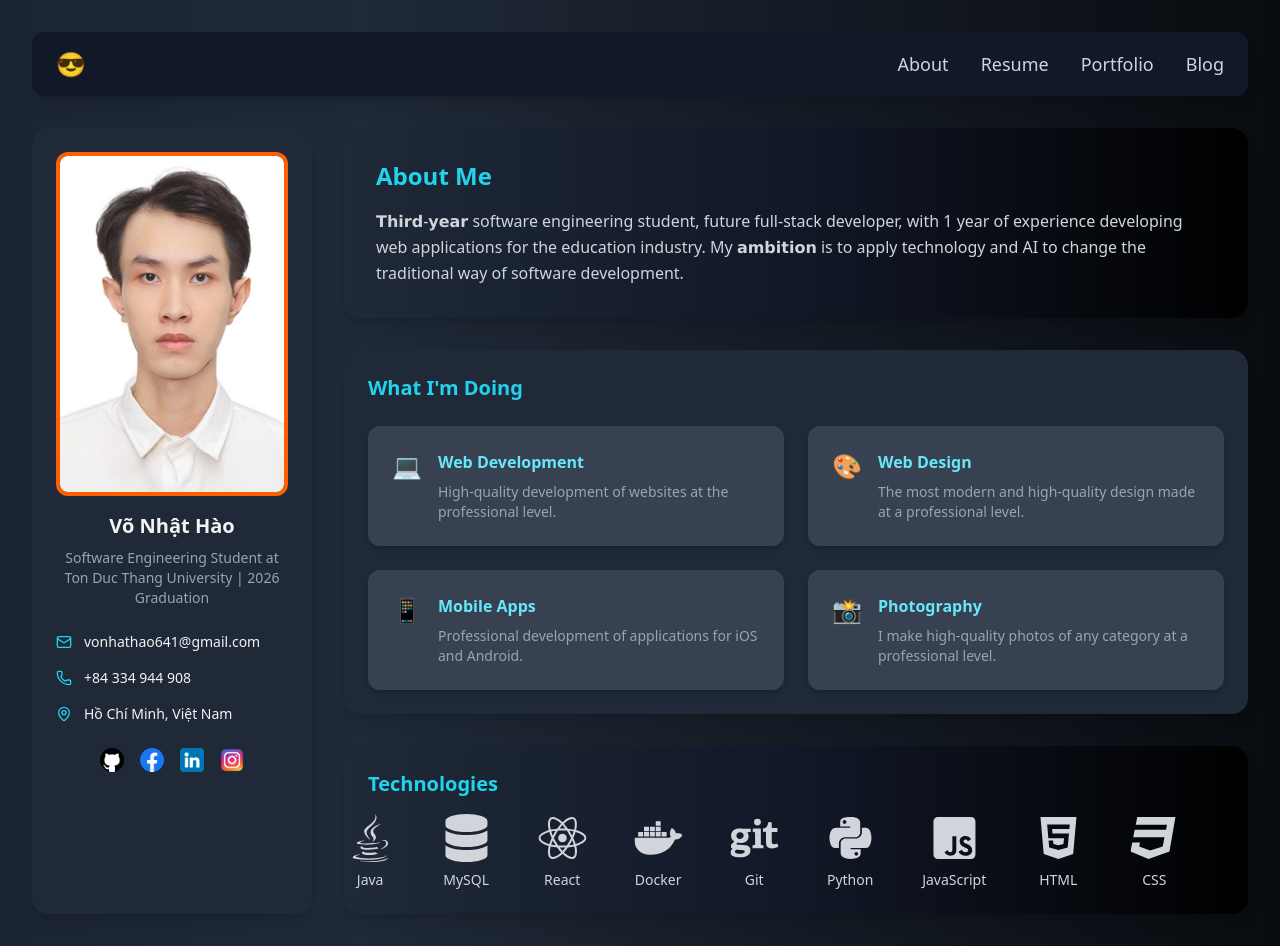
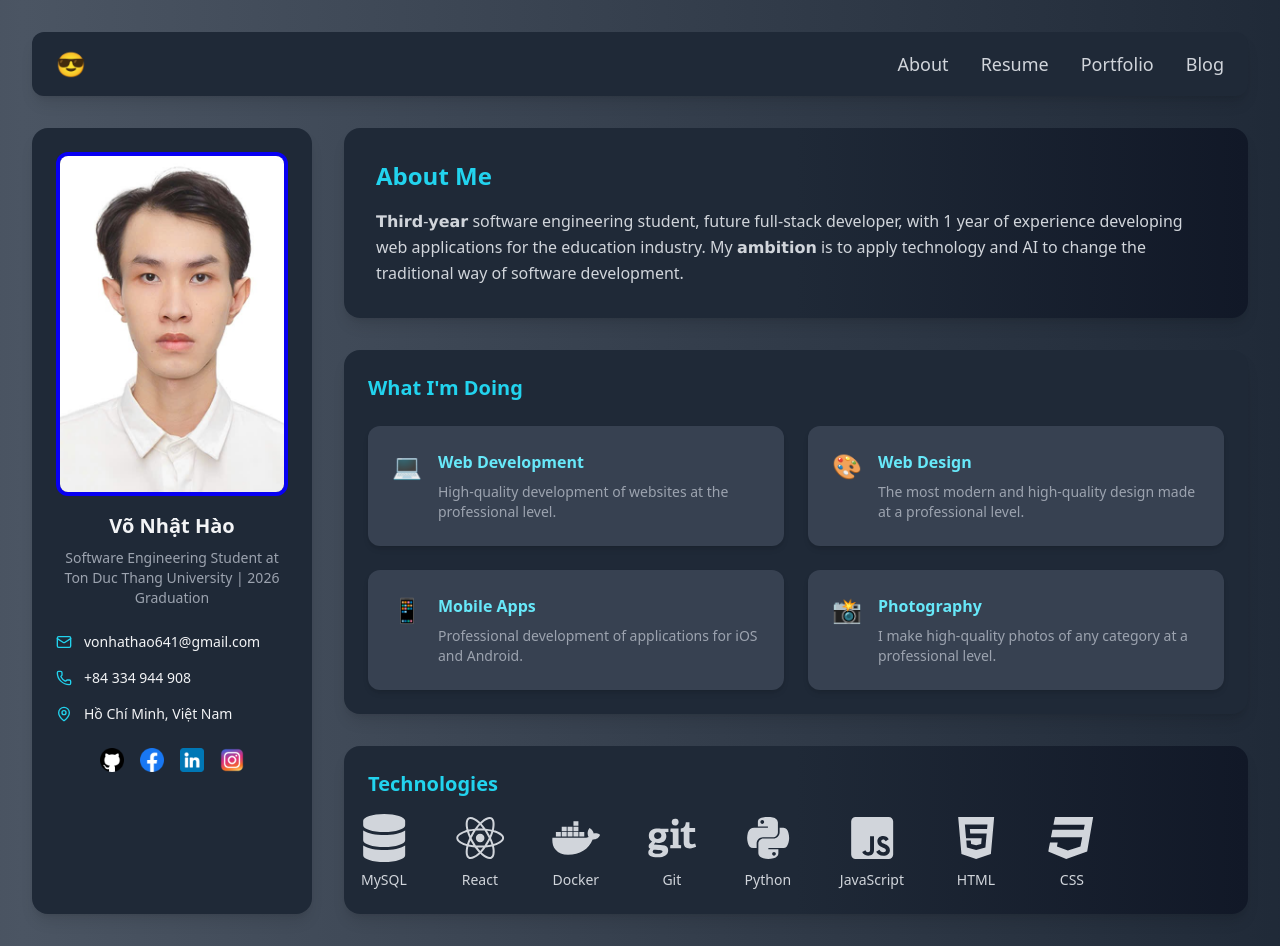
Before and after one commit to nhathao512/Portfolio, a React (Vite) app in the folder my-profile/: page /blog in a window 1280 px wide. Built offline with nearby package versions, Linux system fonts and the light colour scheme.

Commit message:
color change

```diff
--- a/my-profile/src/App.jsx
+++ b/my-profile/src/App.jsx
@@ -47,7 +47,7 @@ const App = () => {
 
   return (
     <Router>
-      <div className="min-h-screen bg-gradient-to-r from-gray-900 via-gray-800 to-black bg-[length:200%_200%] animate-wave text-gray-100 p-8">
+      <div className="min-h-screen bg-gradient-to-r from-gray-900 via-gray-600 to-gray-800 bg-[length:200%_200%] animate-wave text-gray-100 p-8">
         <div className="max-w-7xl mx-auto">
           <Header />
           <div className="grid grid-cols-1 md:grid-cols-4 gap-8">
--- a/my-profile/src/components/About.jsx
+++ b/my-profile/src/components/About.jsx
@@ -1,5 +1,5 @@
 export const About = ({ about }) => (
-  <div className="bg-gradient-to-r from-gray-800 via-gray-900 to-black rounded-2xl p-8 shadow-lg mb-8">
+  <div className="bg-gradient-to-r from-gray-800 via-gray-800 to-gray-900 rounded-2xl p-8 shadow-lg mb-8">
     <h2 className="text-2xl font-bold text-cyan-400 mb-4">About Me</h2>
     <p className="text-gray-300 leading-relaxed">{about}</p>
   </div>
--- a/my-profile/src/components/Header.jsx
+++ b/my-profile/src/components/Header.jsx
@@ -9,7 +9,7 @@ export const Header = () => {
   ];
 
   return (
-    <header className="bg-gray-900 shadow-lg rounded-xl mb-8">
+    <header className="bg-gray-800 shadow-lg rounded-xl mb-8">
       <div className="container mx-auto px-6 py-4 flex justify-between items-center">
         <div className="text-cyan-400 text-2xl font-bold">
           <Link to="/">😎</Link>
--- a/my-profile/src/components/Technologies.jsx
+++ b/my-profile/src/components/Technologies.jsx
@@ -26,7 +26,7 @@ export const Technologies = () => {
   ];
 
   return (
-    <div className="bg-gradient-to-r from-gray-800 via-gray-900 to-black rounded-2xl p-6 shadow-lg mt-8 overflow-hidden">
+    <div className="bg-gradient-to-r from-gray-800 via-gray-800 to-gray-900 rounded-2xl p-6 shadow-lg mt-8 overflow-hidden">
       <h2 className="text-xl font-bold text-cyan-400 mb-4">Technologies</h2>
       <div className="flex space-x-12 animate-marquee">
         {techStack.map((tech, index) => {
--- a/my-profile/tailwind.config.js
+++ b/my-profile/tailwind.config.js
@@ -24,9 +24,9 @@ export default {
         },
       },
       animation: {
-        marquee: "marquee 30s linear infinite",
-        wave: "wave 8s ease-in-out infinite",
-        rainbowBorder: "rainbowBorder 5s linear infinite",
+        marquee: "marquee 20s linear infinite",
+        wave: "wave 10s ease-in-out infinite",
+        rainbowBorder: "rainbowBorder 8s linear infinite",
       },
     },
   },
```
